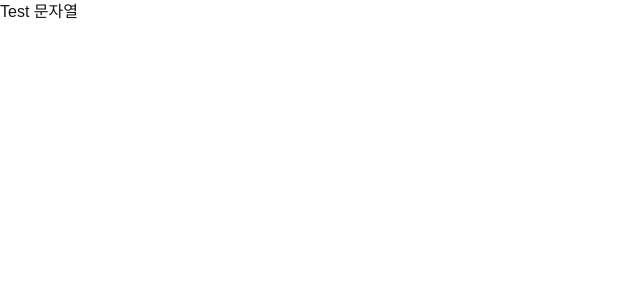
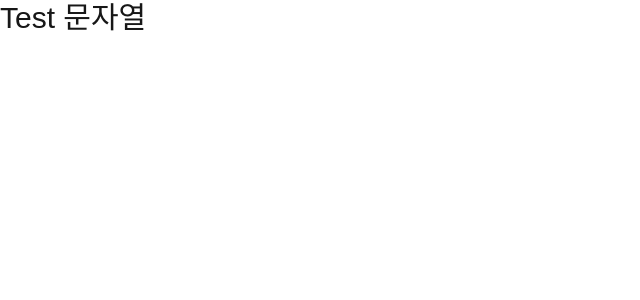
Before and after one commit to id235791/portfolio, a Next.js app: page / in a window 1280 px wide. Shown: the top 300 px of the page, without its empty margins (0-640 px from the left). Built offline with nearby package versions, Linux system fonts and the light colour scheme.

Commit message:
tailwindcss test

```diff
--- a/app/page.tsx
+++ b/app/page.tsx
@@ -1,3 +1,3 @@
 export default function Home() {
-  return <div> Test 문자열 </div>;
+  return <div className="text-3xl"> Test 문자열 </div>;
 }
```
